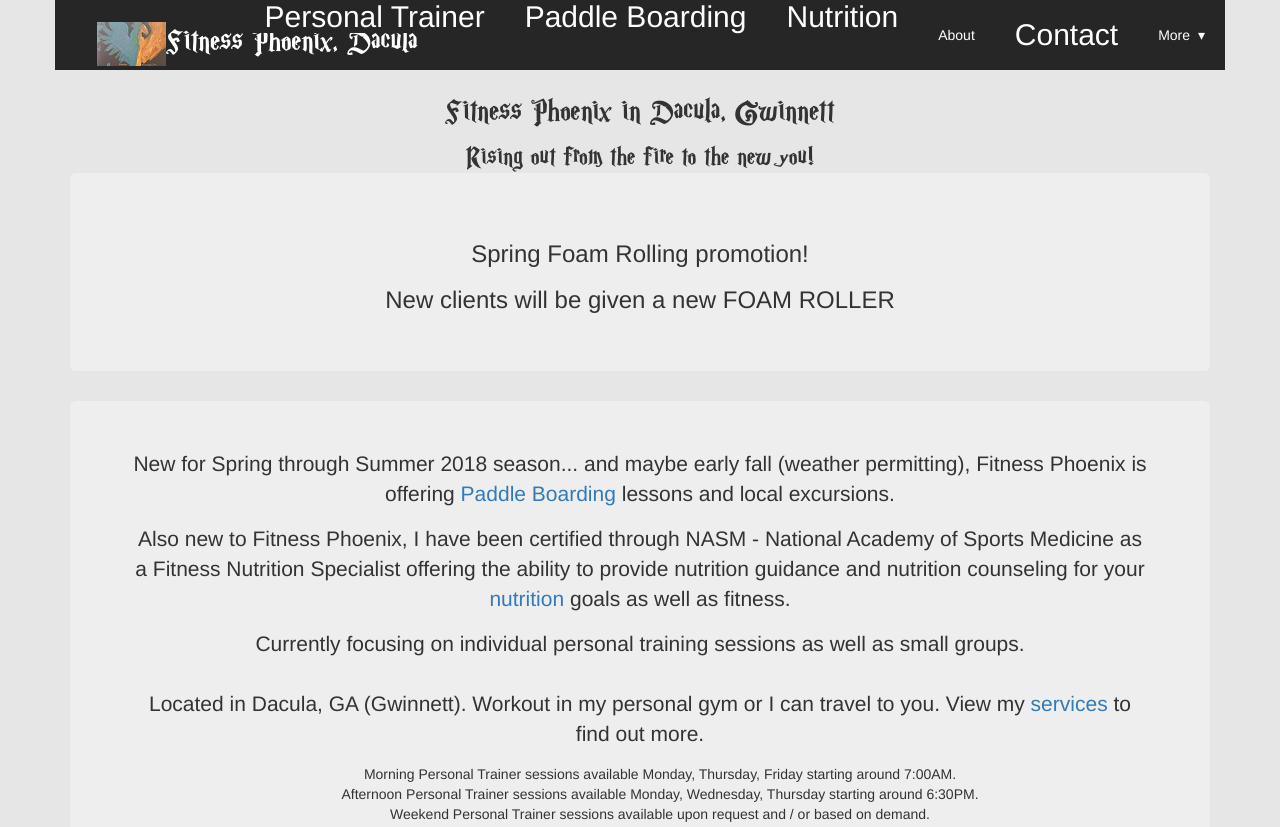
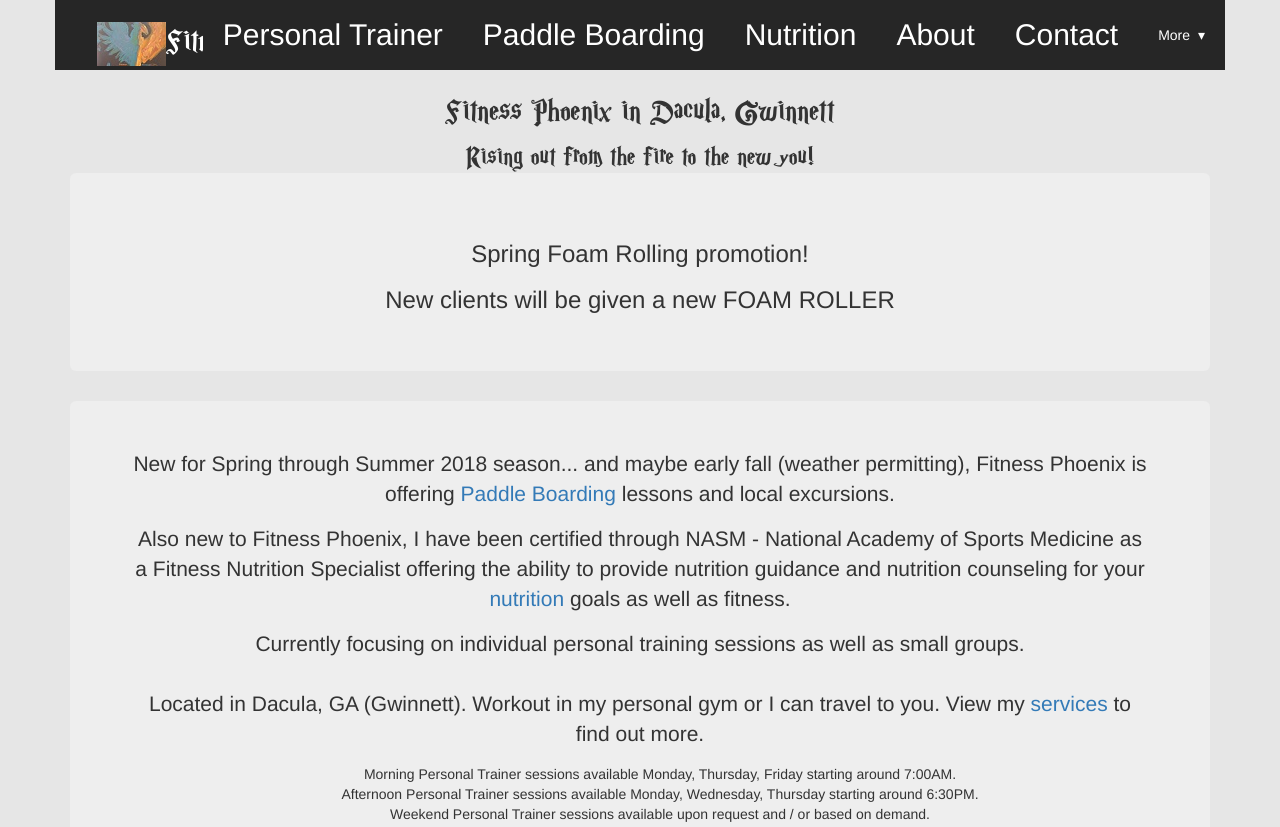
Before and after one commit to fitnessphoenix/fitnessphoenix.github.io, a plain HTML site: page index.html in a window 1280 px wide. Shown: the top 827 px of the page. Drawn offline with nearby package versions, Linux system fonts and the light colour scheme; some packages are replaced by stand-ins of ours; files that its build step writes are made by us from their sources.

Commit message:
Add files via upload

```diff
--- a/index.html
+++ b/index.html
@@ -41,16 +41,16 @@
 				  <div class="nav-mobile"><a id="nav-toggle" href="#!"><span></span></a></div>
 				  <ul class="nav-list">
 					<li>
-					  <a href="#!/services.html"><h2>Personal Trainer</h2></a>
+					  <h2><a href="#!/services.html">Personal Trainer</a></h2>
 					</li>
 					<li>
-					  <a href="#!/paddle.html"><h2>Paddle Boarding</h2></a>
+					  <h2><a href="#!/paddle.html">Paddle Boarding</a></h2>
 					</li>
 					<li>
-					  <a href="#!/nutrition.html"><h2>Nutrition</h2></a>
+					  <h2><a href="#!/nutrition.html">Nutrition</a></h2>
 					</li>
 					<li>
-						 <a href="#!/about.html">About</a>
+						<h2><a href="#!/about.html">About</a></h2>
 					</li>
 					<li>
 						<h2><a href="#!/contact.html">Contact</a></h2>
```
